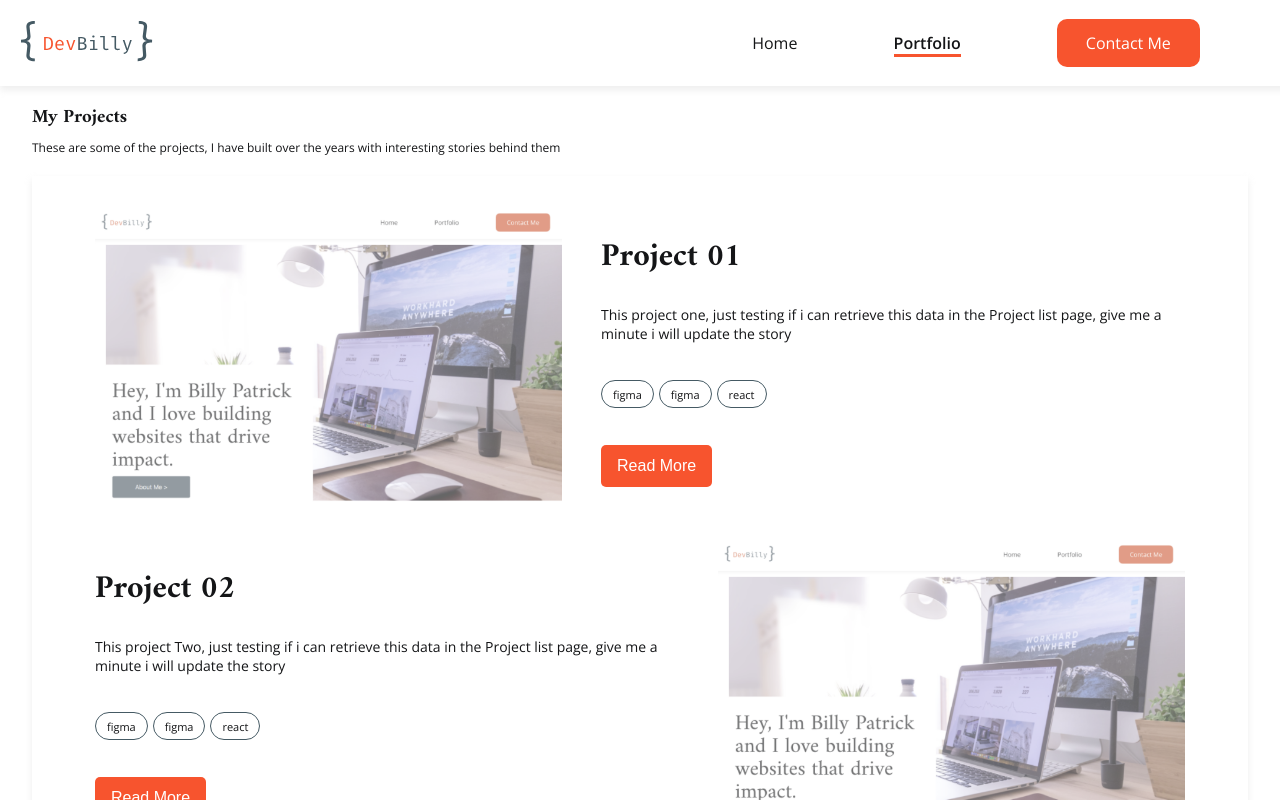
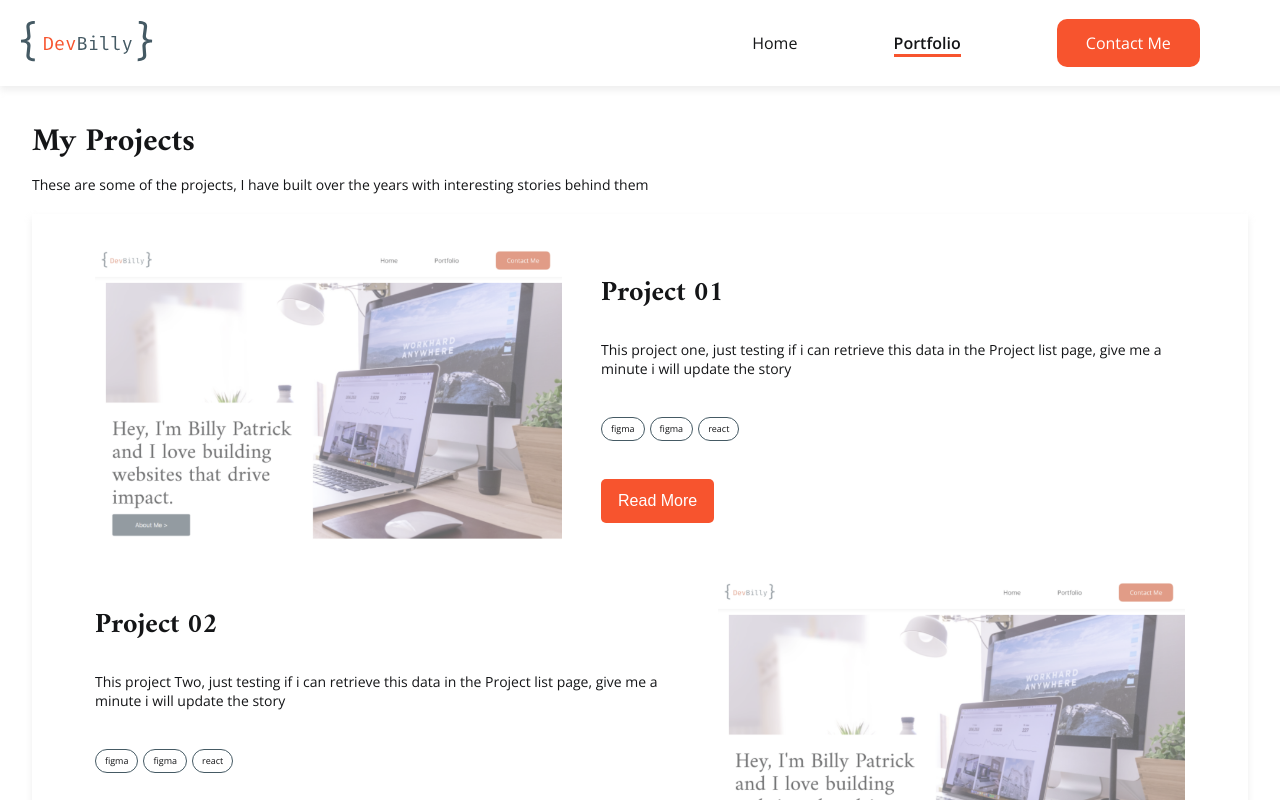
Before and after one commit to dev-billy/dev-billy, a React (Create React App) app: page /portfolio in a window 1280 px wide. Shown: the top 800 px of the page. Built offline with nearby package versions, Linux system fonts and the light colour scheme.

Commit message:
updated hover states

```diff
--- a/src/pages/pagestyles/portfolio.module.scss
+++ b/src/pages/pagestyles/portfolio.module.scss
@@ -2,10 +2,11 @@
 .intro {
   h1 {
     margin-bottom: 5px;
+    font-size: 2rem;
   }
   p {
     margin: 0;
-    font-size: 12px;
+    font-size: 14px;
   }
 }
 .projectList {
@@ -35,7 +36,7 @@
       flex-direction: column;
       h2 {
         margin: 0;
-        font-size: 2rem;
+        font-size: 1.75rem;
       }
       p {
         margin: 0;
@@ -62,6 +63,8 @@
       background-color: $primary;
       color: #fff;
       padding: 0.75em 1em;
+      border: solid 1px rgba(255, 255, 255, 0);
+      transition: all 0.3s;
     }
   }
 }
@@ -83,7 +86,18 @@
       ul {
         li {
           font-size: 11px;
+          transition: all 0.5s;
         }
+        li:hover {
+          cursor: pointer;
+          background: $secondary;
+          color: #fff;
+        }
+      }
+      .readMore:hover {
+        background: #fff;
+        color: $primary;
+        border: solid 1px $primary;
       }
     }
     .project:nth-child(even) {
--- a/src/pages/pagestyles/project.module.scss
+++ b/src/pages/pagestyles/project.module.scss
@@ -45,6 +45,7 @@
           width: fit-content;
           border-radius: 27px;
           margin-right: 5px;
+          transition: all 0.5s;
         }
       }
       .buttons {
@@ -52,20 +53,27 @@
 
         button {
           padding: 0.75em 1em;
+          transition: all 0.5s;
         }
         .primaryBtn {
           background: $primary;
           color: #fff;
           margin-right: 20px;
+          border: solid 1px rgba(255, 255, 255, 0);
+          transition: all 0.5s;
         }
         .secondaryBtn {
           border: solid 1px $secondary;
+          transition: all 0.5s;
         }
       }
     }
   }
 
   .textContent {
+    h2 {
+      font-size: 1.75rem;
+    }
     p {
       font-size: 0.85rem;
       line-height: 25px;
@@ -83,6 +91,22 @@
       }
       .highlightText {
         width: 50%;
+        .primaryBtn:hover {
+          border: solid 1px $primary;
+          background: #fff;
+          color: $primary;
+        }
+        .secondaryBtn:hover {
+          border: solid 1px $primary;
+          color: $primary;
+        }
+        ul {
+          li:hover {
+            cursor: pointer;
+            background: $secondary;
+            color: #fff;
+          }
+        }
       }
     }
   }
```
